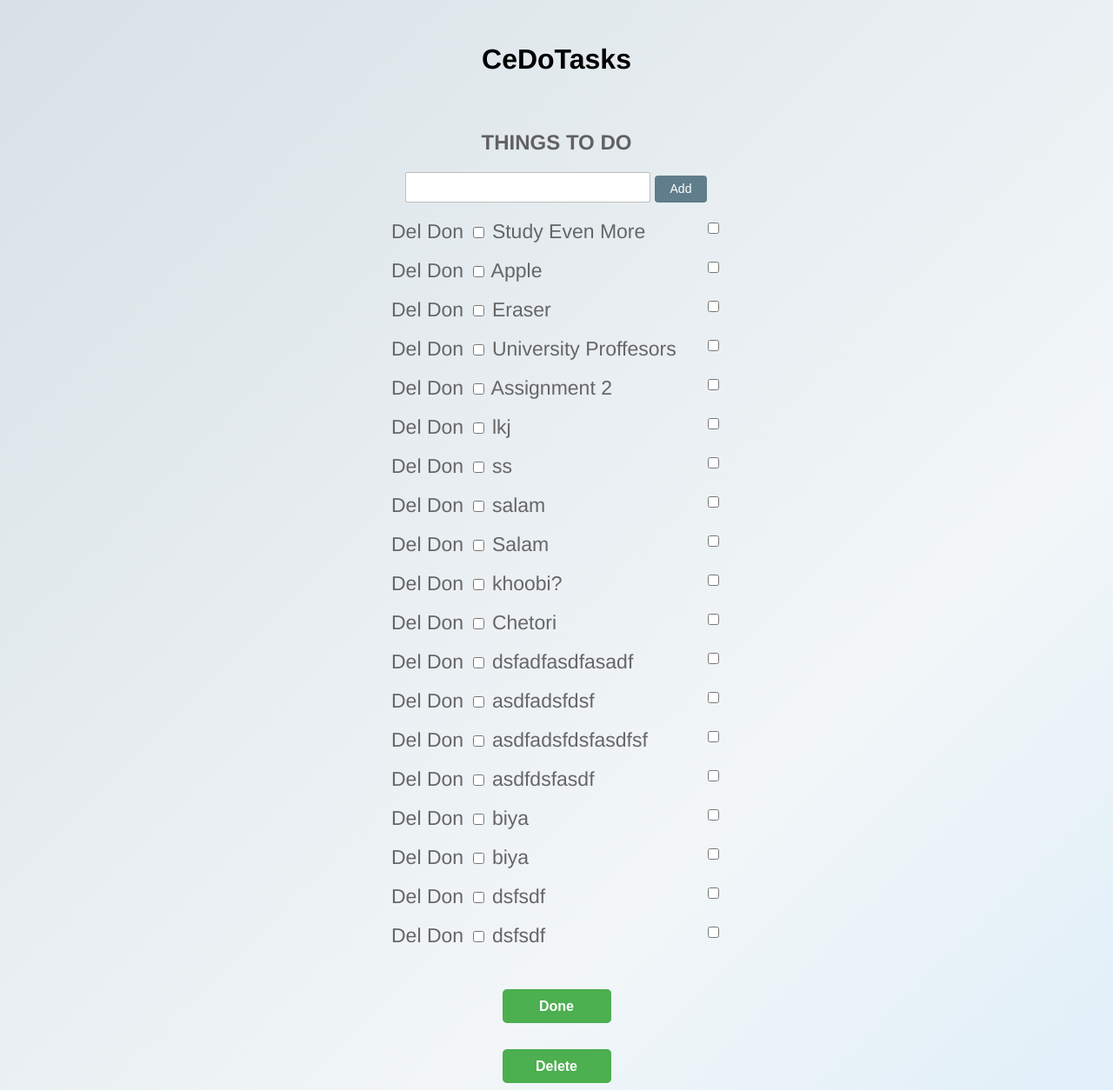
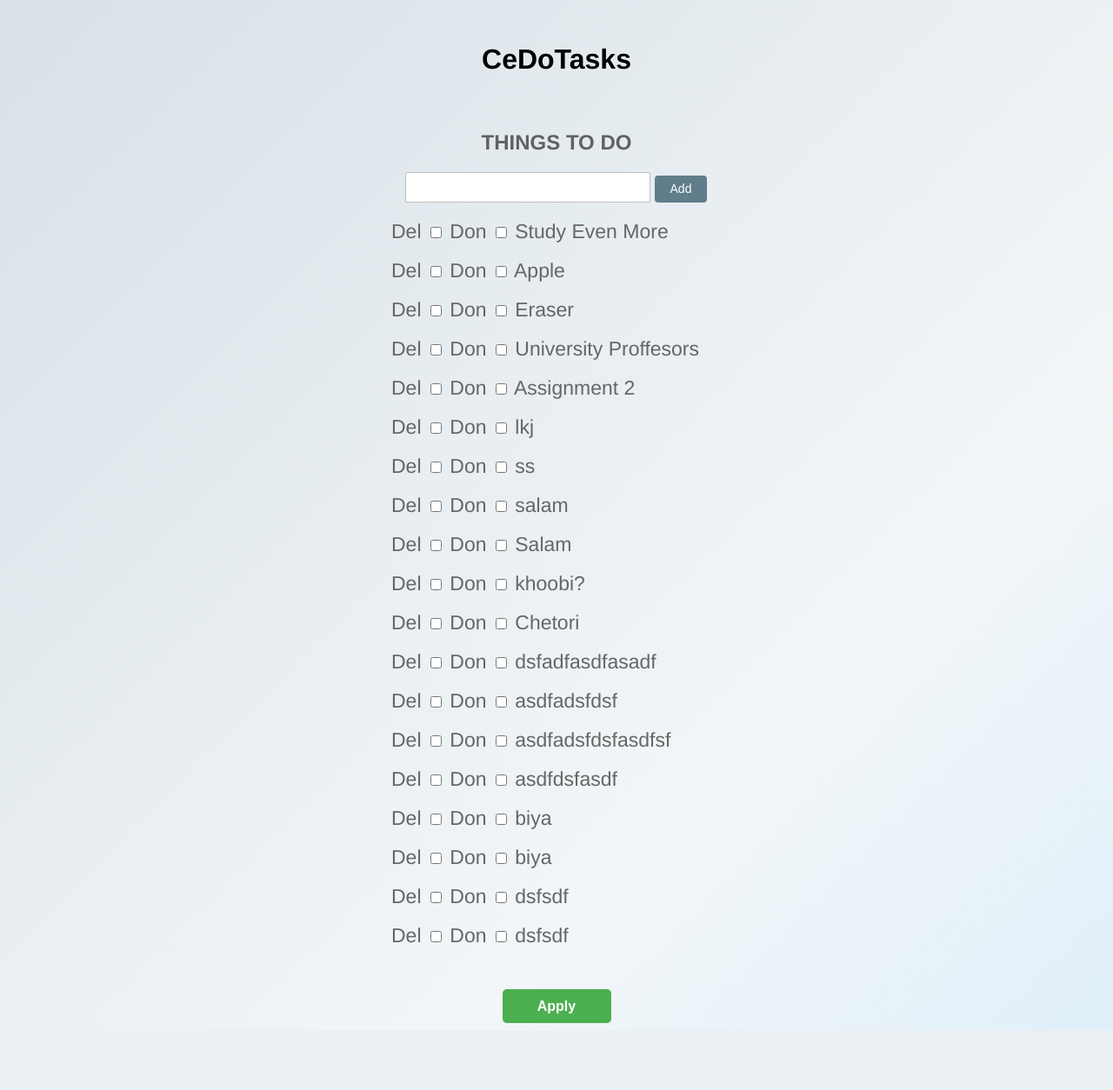
Before and after one commit to smmsadrnezh/DoTasks, a Django app: template tasks/templates/tasks.html in a window 1280 px wide. Shown: the whole page at 87% size. After the commit the page ends 1177 px from the top, so only its background shows below. Run offline with Django 3.2, Linux system fonts and the light colour scheme; the template is opened without the code that fills it: values that come from a table or form of the project are taken from there, others are empty; data comes from the database, SQL or seed files in the repository; both versions use the stored data as it was after the commit.

Commit message:
last commit

```diff
--- a/static/css/style.css
+++ b/static/css/style.css
@@ -61,19 +61,6 @@
     color: #666;
 }
 
-li .deleted {
-    background: #999;
-    color: #fff;
-    text-decoration: none;
-    float: right;
-    padding: 2px 4px;
-    border-radius: 5px;
-}
-
-li .deleted:hover {
-    background: #C22A00;
-}
-
 li input[type=checkbox] {
     font-size: 24px;
 }
--- a/tasks/templates/tasks.html
+++ b/tasks/templates/tasks.html
@@ -26,8 +26,7 @@
                 {% endfor %}
 
             </ul>
-            <button type="submit" name="done">Done</button>
-            <button type="submit" name="delete">Delete</button>
+            <button type="submit" name="apply">Apply</button>
 
 
         </form>
```
Also changed, not shown: db.sqlite3.
